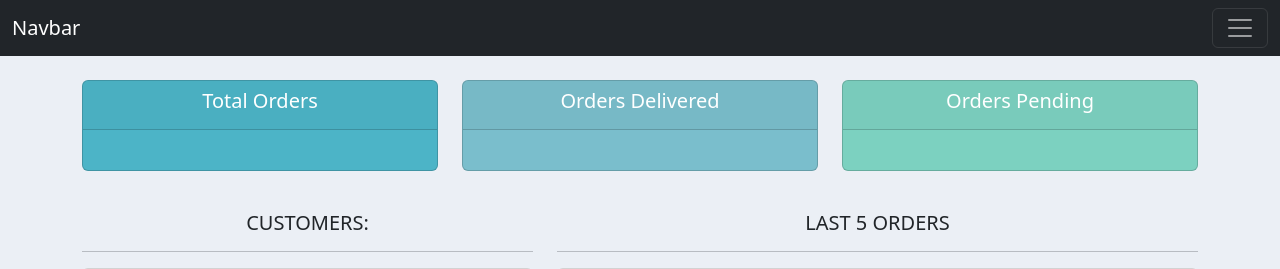
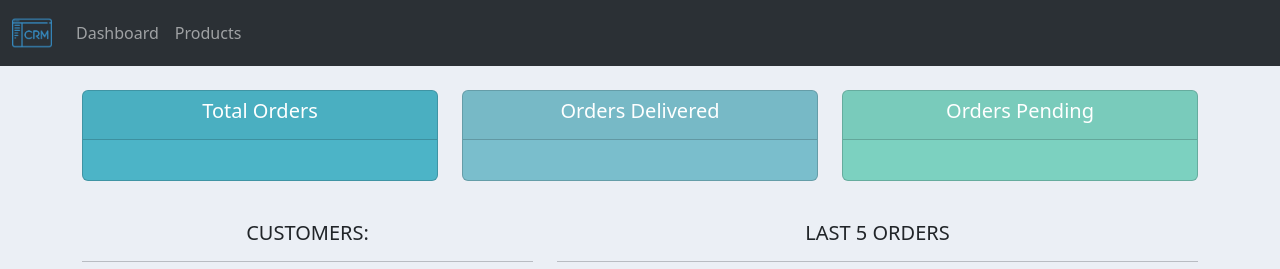
Before and after one commit to Lyndholm/django-crm, a Django app: page / in a window 1280 px wide. Shown: the top 269 px of the page. Run offline with Django 4.2, Linux system fonts and the light colour scheme.

Commit message:
Static files

```diff
--- a/crm/accounts/templates/accounts/main.html
+++ b/crm/accounts/templates/accounts/main.html
@@ -1,3 +1,5 @@
+{% load static %}
+
 <!DOCTYPE html>
 <html lang="en">
 
@@ -6,24 +8,7 @@
     <title>CRM</title>
     <link href="https://cdn.jsdelivr.net/npm/bootstrap@5.3.0-alpha3/dist/css/bootstrap.min.css" rel="stylesheet"
         integrity="sha384-KK94CHFLLe+nY2dmCWGMq91rCGa5gtU4mk92HdvYe+M/SXH301p5ILy+dN9+nJOZ" crossorigin="anonymous">
-
-    <style>
-        body {
-            background-color: #ebeff5;
-        }
-
-        #total-orders {
-            background-color: #4cb4c7;
-        }
-
-        #orders-delivered {
-            background-color: #7abecc;
-        }
-
-        #orders-pending {
-            background-color: #7CD1C0;
-        }
-    </style>
+    <link rel="stylesheet" type="text/css" href="{% static '/css/main.css' %}">
 </head>
 
 <body>
--- a/crm/accounts/templates/accounts/navbar.html
+++ b/crm/accounts/templates/accounts/navbar.html
@@ -1,6 +1,10 @@
-<nav class="navbar bg-dark" data-bs-theme="dark">
+{% load static %}
+
+<nav class="navbar navbar-expand-lg bg-body-tertiary" data-bs-theme="dark">
   <div class="container-fluid">
-      <a class="navbar-brand" href="#">Navbar</a>
+    <a class="navbar-brand" href="#">
+      <img id="logo" src="{% static '/images/logo.png' %}" alt="CRM">
+    </a>
     <button class="navbar-toggler" type="button" data-bs-toggle="collapse" data-bs-target="#navbarNav" aria-controls="navbarNav" aria-expanded="false" aria-label="Toggle navigation">
       <span class="navbar-toggler-icon"></span>
     </button>
--- a/crm/crm/settings.py
+++ b/crm/crm/settings.py
@@ -119,6 +119,12 @@ USE_TZ = True
 
 STATIC_URL = 'static/'
 
+MEDIA_URL = '/images/'
+
+STATICFILES_DIRS = [
+    BASE_DIR / 'static',
+]
+
 # Default primary key field type
 # https://docs.djangoproject.com/en/4.2/ref/settings/#default-auto-field
 
--- /dev/null
+++ b/crm/static/css/main.css
@@ -0,0 +1,20 @@
+body {
+    background-color: #ebeff5;
+}
+
+#logo {
+    width: 40px;
+    height: 40px;
+}
+
+#total-orders {
+    background-color: #4cb4c7;
+}
+
+#orders-delivered {
+    background-color: #7abecc;
+}
+
+#orders-pending {
+    background-color: #7CD1C0;
+}
```
Also changed, not shown: crm/static/images/logo.png (added). Lines whose indentation alone changed are shown as unchanged.
